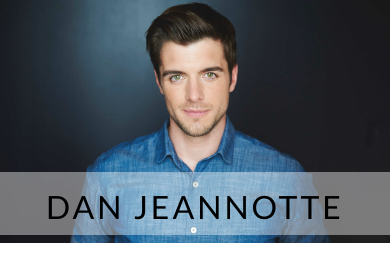
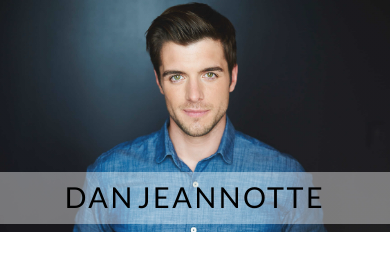
Before and after one commit to AsafGerchak/DanJeannotte, a website: page index.html in a window 390 px wide. Shown: the top 259 px of the page. Drawn offline with Linux system fonts and the light colour scheme.

Commit message:
Fixing the header :bust_in_silhouette:

```diff
--- a/assets/css/_exoskeleton.scss
+++ b/assets/css/_exoskeleton.scss
@@ -7,11 +7,25 @@ body {
 header {
 	position: fixed;
 	z-index: 1;
-	right: 5%;
+	left: 0;
 	bottom: 30px;
-	width: 90%;
-	text-align: right;
-}
+	width: 100%;
+	// text-align: right;
+
+	h1 {
+		position: absolute;
+		bottom: 0;
+
+		&:first-child {
+			right: 61%;
+		}
+
+		&:last-child {
+			left: 41%;
+		}
+	} // h1
+
+} // header
 
 section {
 	width: 40%;
@@ -57,6 +71,18 @@ Media Queries */
 		background-attachment: fixed;
 	}
 
+	header {
+		h1 {
+			&:first-child {
+				right: 56%;
+			}
+
+			&:last-child {
+				left: 46%;
+			}
+		} // h1
+	} //header
+
 	section {
 		width: 45%;
 		padding: 35px 3.5% 130px 3.5%;
@@ -97,9 +123,15 @@ Media Queries */
 	header {
     position: static;
     width: 100%;
-    padding: 5% 0 3% 0;
+    padding: 4% 0 3% 0;
     background: rgba(255, 255, 255, 0.41);
     text-align: center;
+
+    h1 {
+    	position: static;
+    	display: inline-block;
+    	width: auto;
+    }
 	}
 
 	section {
@@ -126,6 +158,7 @@ Media Queries */
 
 	header {
 		margin: 4% 0 2% 0;
+		padding: 3% 0;
 	}
 
 	section {
--- a/assets/css/_typography.scss
+++ b/assets/css/_typography.scss
@@ -46,6 +46,7 @@ h3 {
 h6 {
 	font-size: 0.7em;
 	letter-spacing: 0.2px;
+	margin-bottom: 7px;
 }
 
 p {
@@ -76,6 +77,7 @@ Media Queries */
 	}
 
 	h1 {
+		font-size: 4.8em;
 		letter-spacing: 6px;
 	}
 
@@ -88,6 +90,11 @@ Media Queries */
 		font-size: 16px;
 	}
 
+	h1 {
+		font-size: 3.8em;
+		letter-spacing: 5px;
+	}
+
 	h3 {
 		letter-spacing: 0.8px;
 	}
@@ -95,11 +102,18 @@ Media Queries */
 } // @media (max-width: 1000px)
 
 
+@media (max-width: 770px) {
+
+	h1 {
+		font-size: 3em;
+	}
+
+} // @media (max-width: 770px)
+
 @media (max-width: 650px) {
 
 	h1 {
-		font-size: 3em;
-		letter-spacing: 5px;
+		font-size: 2.7em;
 	}
 
 } // @media (max-width: 650px)
@@ -108,8 +122,8 @@ Media Queries */
 @media (max-width: 450px) {
 
 	h1 {
-		font-size: 2em;
-		letter-spacing: 3px;
+		font-size: 1.8em;
+		letter-spacing: 2.5px;
 	}
 
 } // @media (max-width: 450px)
--- a/index.html
+++ b/index.html
@@ -17,7 +17,8 @@
 <body>
 
 	<header>
-		<h1>Dan Jeannotte</h1>
+		<h1>Dan</h1>
+		<h1>Jeannotte</h1>
 	</header>
 
 	<section>
@@ -127,6 +128,7 @@
 		</div> <!-- /.content -->
 
 		<div class="credits">
+			<h6>Photo by David Leyes.</h6>
 			<h6>This site is &copy;2016 <a href="http://CoderOfNote.com" target="_blank">Coder of Note</a>, rebel folk hero and petter of cats everywhere.</h6>
 		</div>
 
```
Also changed, not shown: assets/css/mini.css, assets/css/style.css.
